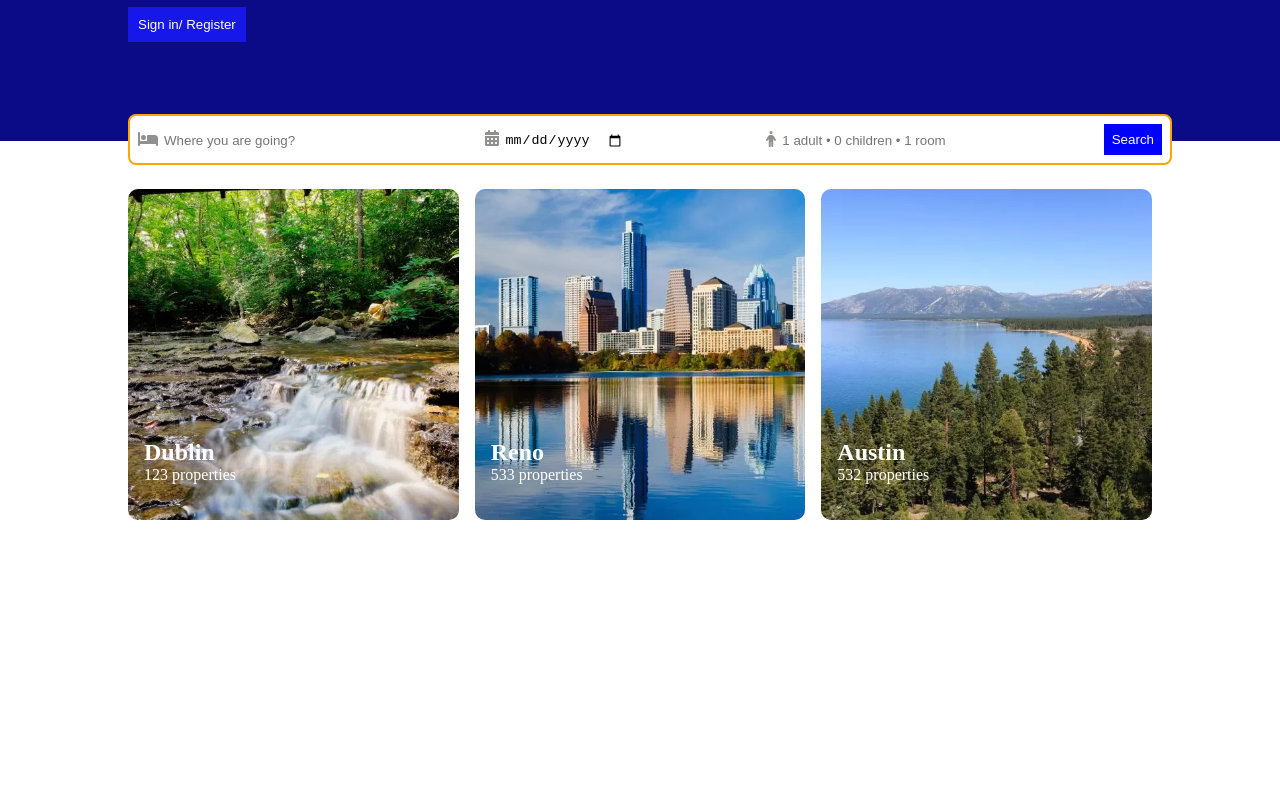
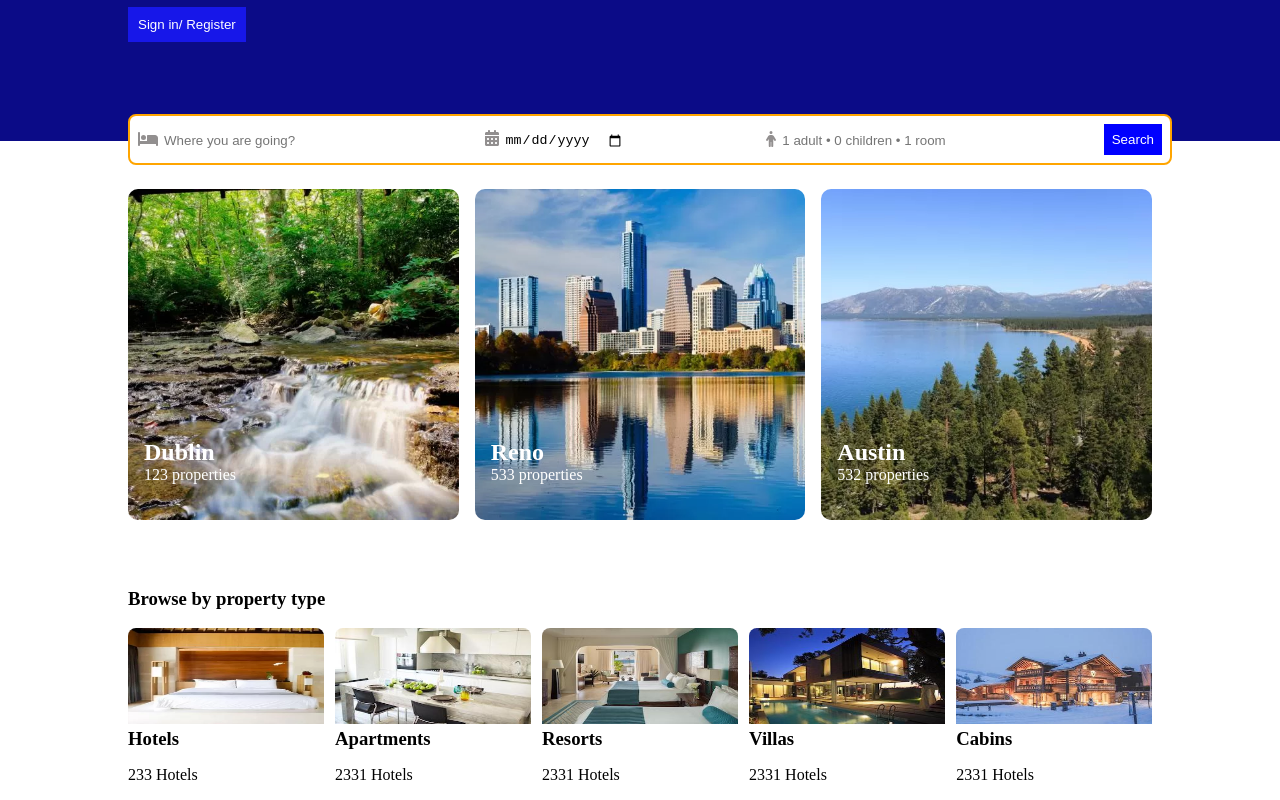
Before and after one commit to hqnghiep/Assignment01-rjs, a React (Create React App) app: page / in a window 1280 px wide. Shown: the part 302-1102 px from the top of the page. Before the commit the page ends 826 px from the top, so only its background shows below. Built offline with nearby package versions, Linux system fonts and the light colour scheme.

Commit message:
danh sách các loại khách sạn

```diff
--- a/src/pages/home/Home.jsx
+++ b/src/pages/home/Home.jsx
@@ -1,6 +1,7 @@
 import City from "./city/City";
 import Header from "./header/Header";
 import Navbar from "./navbar/Navbar";
+import Type from "./type/Type";
 
 const Home = () => {
   return (
@@ -8,6 +9,7 @@ const Home = () => {
       <Navbar />
       <Header />
       <City />
+      <Type />
     </div>
   );
 };
--- /dev/null
+++ b/src/pages/home/type/Type.js
@@ -0,0 +1,52 @@
+import React from "react";
+import Card from "../../../Ui/Card";
+import classes from "./Type.module.css";
+
+const TYPE_DUMMY = [
+  {
+    name: "Hotels",
+    count: 233,
+    image: "./images/type_1.webp",
+  },
+  {
+    name: "Apartments",
+    count: 2331,
+    image: "./images/type_2.jpg",
+  },
+  {
+    name: "Resorts",
+    count: 2331,
+    image: "./images/type_3.jpg",
+  },
+  {
+    name: "Villas",
+    count: 2331,
+    image: "./images/type_4.jpg",
+  },
+  {
+    name: "Cabins",
+    count: 2331,
+    image: "./images/type_5.jpg",
+  },
+];
+
+const Type = () => {
+  return (
+    <Card className={classes.title}>
+      <h3>Browse by property type</h3>
+      <div className={classes.container}>
+        {TYPE_DUMMY.map((type) => (
+          <div key={type.name}>
+            <img src={type.image} alt="" />
+            <div>
+              <h3>{type.name}</h3>
+              <p>{type.count} Hotels</p>
+            </div>
+          </div>
+        ))}
+      </div>
+    </Card>
+  );
+};
+
+export default Type;
--- /dev/null
+++ b/src/pages/home/type/Type.module.css
@@ -0,0 +1,20 @@
+.container {
+  display: grid;
+  grid-template-columns: repeat(5, 1fr);
+  column-gap: 0.7rem;
+  align-items: flex-start;
+}
+
+.container img {
+  width: 100%;
+  height: 6rem;
+  border-radius: 8px 8px 0 0;
+}
+
+.title h3 {
+  margin-top: 4rem;
+}
+
+.container h3 {
+  margin: 0;
+}
```
